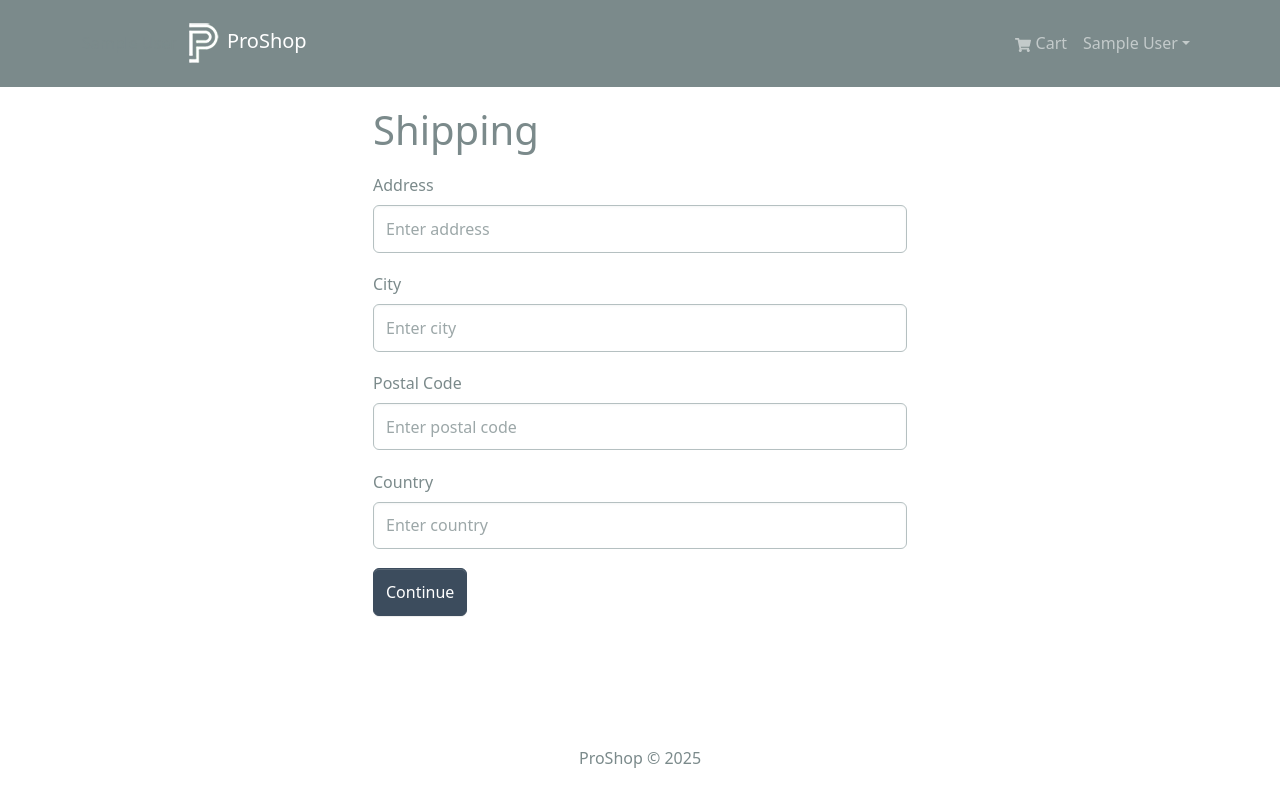
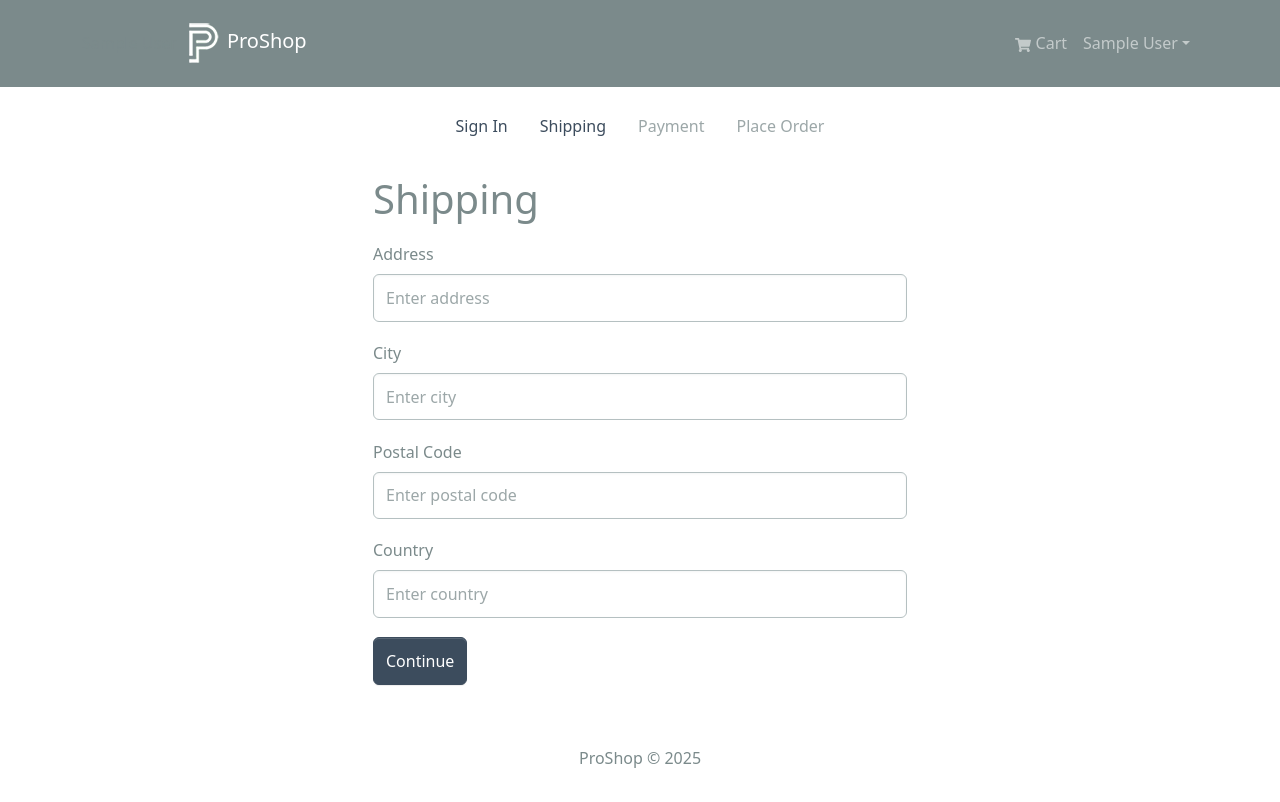
Before and after one commit to alokofficial/eCommerce-v1, a React (Create React App) app in the folder frontend/: page /shipping in a window 1280 px wide. Shown: the top 802 px of the page. Built offline with nearby package versions, Linux system fonts and the light colour scheme; sample sign-in values are in the browser's storage.

Commit message:
CheckoutSteps component

```diff
--- /dev/null
+++ b/frontend/src/components/CheckoutSteps.jsx
@@ -0,0 +1,39 @@
+import { Nav } from "react-bootstrap";
+// import { LinkContainer } from "react-router-bootstrap";
+
+const CheckoutSteps = ({ step1, step2, step3, step4 }) => {
+  return (
+    <Nav className="justify-content-center mb-4">
+      <Nav.Item>
+        {step1 ? (
+          <Nav.Link href="/login">Sign In</Nav.Link>
+        ) : (
+          <Nav.Link disabled>Sign In</Nav.Link>
+        )}
+      </Nav.Item>
+      <Nav.Item>
+        {step2 ? (
+          <Nav.Link href="/shipping">Shipping</Nav.Link>
+        ) : (
+          <Nav.Link disabled>Shipping</Nav.Link>
+        )}
+      </Nav.Item>
+      <Nav.Item>
+        {step3 ? (
+          <Nav.Link href="/payment">Payment</Nav.Link>
+        ) : (
+          <Nav.Link disabled>Payment</Nav.Link>
+        )}
+      </Nav.Item>
+      <Nav.Item>
+        {step4 ? (
+          <Nav.Link href="/placeorder">Place Order</Nav.Link>
+        ) : (
+          <Nav.Link disabled>Place Order</Nav.Link>
+        )}
+      </Nav.Item>
+    </Nav>
+  );
+};
+
+export default CheckoutSteps;
--- a/frontend/src/screens/ShippingScreen.jsx
+++ b/frontend/src/screens/ShippingScreen.jsx
@@ -4,6 +4,7 @@
 import { useDispatch, useSelector } from 'react-redux'
 import { useNavigate } from 'react-router-dom'
 import { saveShippingAddress } from '../slices/cartSlice'
+import CheckoutSteps from '../components/CheckoutSteps'
 
 const ShippingScreen = () => {
     const cart = useSelector((state)=> state.cart)
@@ -26,6 +27,7 @@
 
   return (
     <FormContainer>
+        <CheckoutSteps step1 step2/>
         <h1>Shipping</h1>
         <Form onSubmit={submitHandler}>
             <Form.Group className='mb-3' controlId='address'>
```
Also changed, not shown: frontend/src/index.js (+6 -3 lines).
